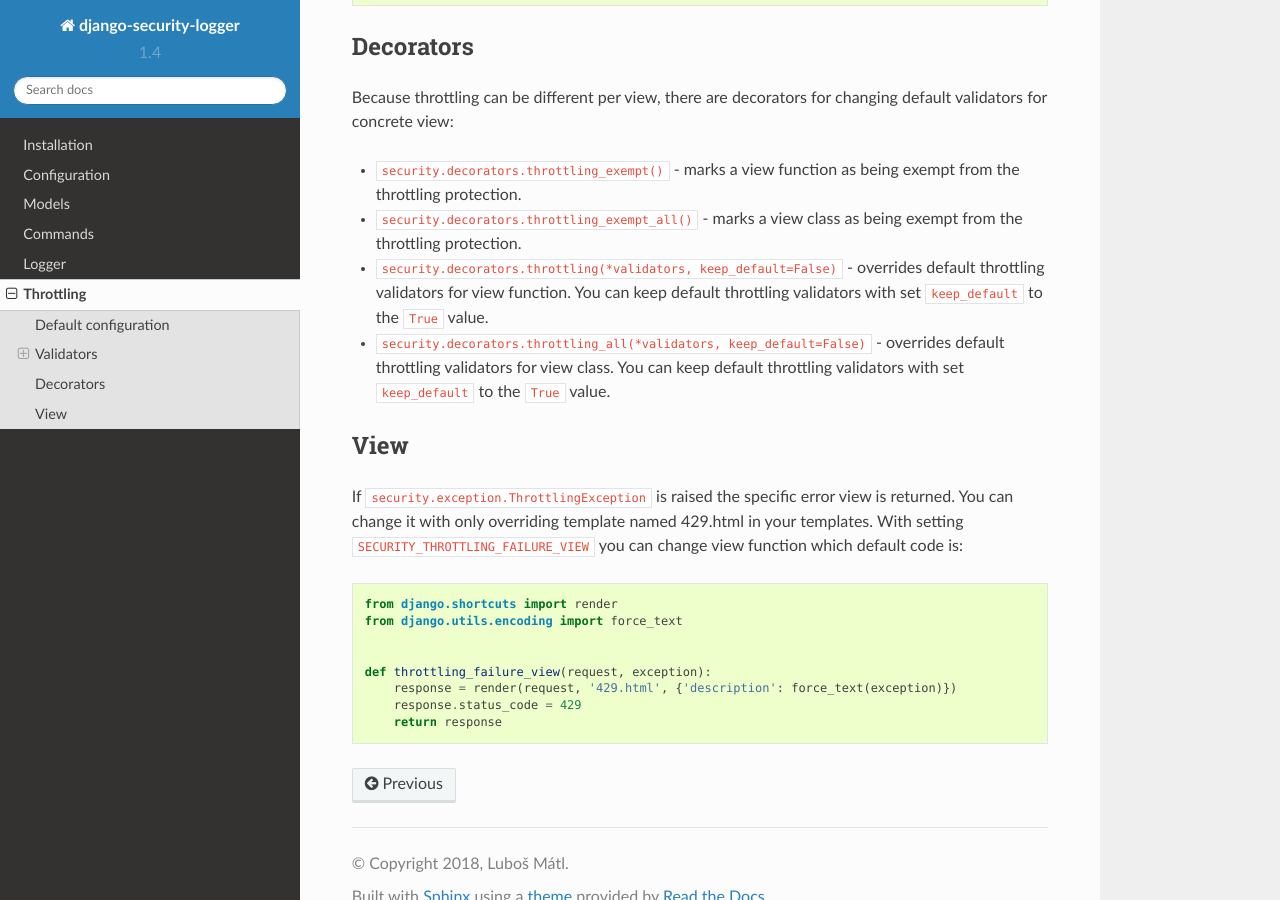
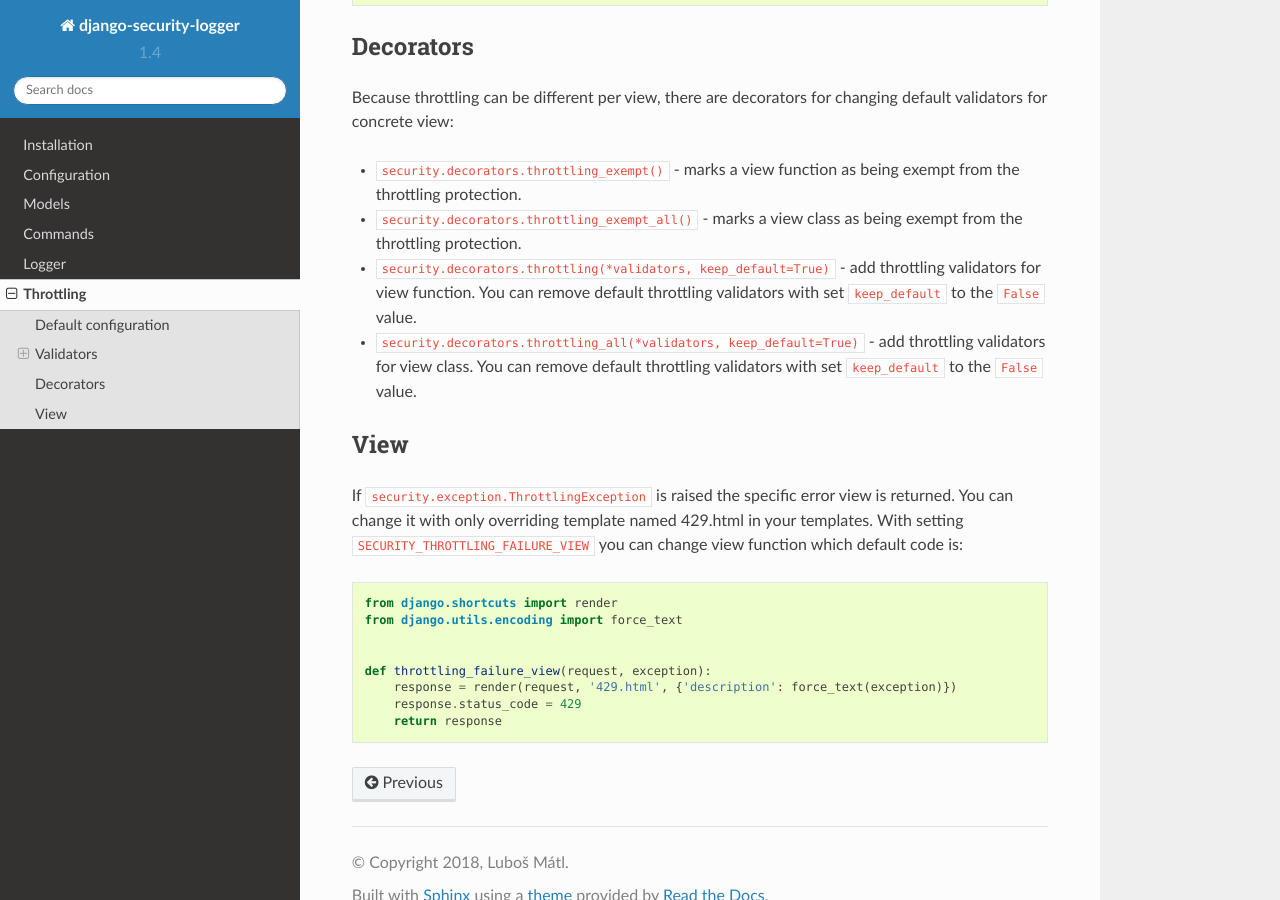
Before and after one commit to sputnikus/django-security, a Sphinx documentation site: the page built from docs/throttling.rst, in a window 1280 px wide and 900 px high, scrolled down 1153 px. Built offline with Sphinx 7.4.7 and the Read the Docs theme 2.0.0, drawn with Linux system fonts in a browser that asks for light colours.

Commit message:
Changed default settings of throttling validator

```diff
--- a/docs/throttling.rst
+++ b/docs/throttling.rst
@@ -47,8 +47,8 @@ Because throttling can be different per view, there are decorators for changing
 
 * ``security.decorators.throttling_exempt()`` - marks a view function as being exempt from the throttling protection.
 * ``security.decorators.throttling_exempt_all()`` - marks a view class as being exempt from the throttling protection.
-* ``security.decorators.throttling(*validators, keep_default=False)`` - overrides default throttling validators for view function. You can keep default throttling validators with set ``keep_default`` to the ``True`` value.
-* ``security.decorators.throttling_all(*validators, keep_default=False)`` - overrides default throttling validators for view class. You can keep default throttling validators with set ``keep_default`` to the ``True`` value.
+* ``security.decorators.throttling(*validators, keep_default=True)`` - add throttling validators for view function. You can remove default throttling validators with set ``keep_default`` to the ``False`` value.
+* ``security.decorators.throttling_all(*validators, keep_default=True)`` - add throttling validators for view class. You can remove default throttling validators with set ``keep_default`` to the ``False`` value.
 
 View
 ----
```
Also changed, not shown: 1 other file.
